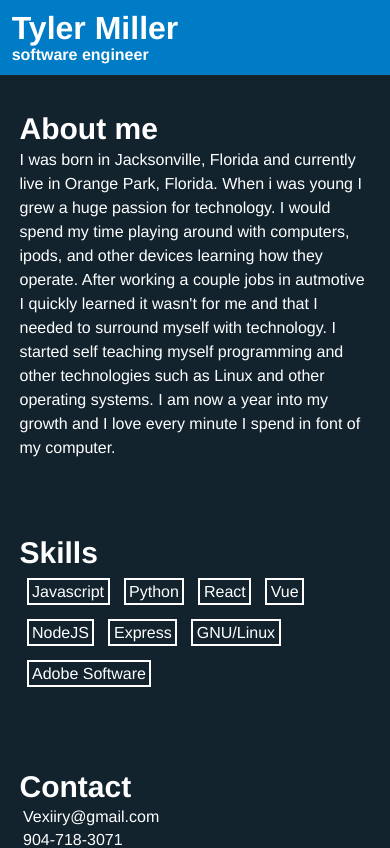
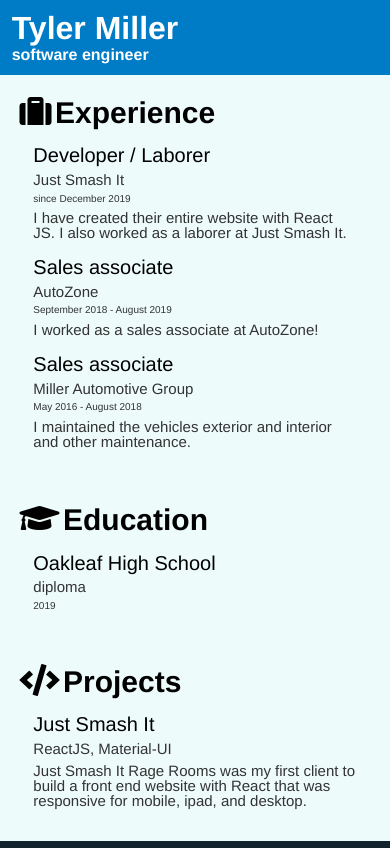
Before and after one commit to nuvallo/nuvallo.github.io, a Vue app in the folder client/: page / in a window 390 px wide. Shown: the top 848 px of the page. Built offline with nearby package versions, Linux system fonts and the light colour scheme.

Commit message:
added more icons in the content section

```diff
--- a/client/src/App.vue
+++ b/client/src/App.vue
@@ -64,7 +64,7 @@ export default {
 @media (max-width: 761px) {
   .grid {
     display: flex !important;
-    flex-direction: column !important;
+    flex-direction: column-reverse !important;
   }
 }
 #app {
--- a/client/src/components/Content.vue
+++ b/client/src/components/Content.vue
@@ -1,7 +1,10 @@
 <template>
   <div className="content-container">
       <div className="container">
-          <h1>Experience</h1>
+          <div className="content-icon-container">
+              <i class="fas fa-suitcase fa-2x"></i>
+              <h1>Experience</h1>
+          </div>
           <ul v-bind:key="experience.id" v-for="experience in experiences">
               <li><h2>{{experience.title}}</h2></li>
               <li><h3>{{experience.job}}</h3></li>
@@ -10,9 +13,10 @@
           </ul>
       </div>
       <div className="container">
-          <h1>
-              Education
-          </h1>
+          <div className="content-icon-container">
+              <i class="fas fa-graduation-cap fa-2x"></i>
+              <h1>Education</h1>
+          </div>
           <ul v-bind:key="education.id" v-for="education in educations">
               <li><h2>{{education.title}}</h2></li>
               <li><h3>{{education.degree}}</h3></li>
@@ -20,9 +24,10 @@
           </ul>
       </div>
        <div className="container">
-          <h1>
-             Projects
-          </h1>
+           <div className="content-icon-container">
+               <i class="fas fa-code fa-2x"></i>
+              <h1>Projects</h1>
+          </div>
           <ul v-bind:key="project.id" v-for="project in projects">
               <li><h2>{{project.title}}</h2></li>
               <li><h3>{{project.framework}}</h3></li>
@@ -40,6 +45,11 @@ export default {
 </script>
 
 <style>
+.content-icon-container {
+    display: flex;
+    flex-direction: row;
+}
+
 .content-container {
     background-color: #EEFBFB;
     width: 100%;
@@ -54,7 +64,8 @@ export default {
 
 .container h1 {
     font-size: 30px;
-    padding-bottom: 2%;
+    padding: 1%;
+
 }
 
 .container ul {
--- a/client/src/components/Sidebar.vue
+++ b/client/src/components/Sidebar.vue
@@ -1,10 +1,10 @@
 <template>
   <div className="sidebar-container">
-      <div className="box">
+      <div className="sidebar-box">
           <h1>About me</h1>
           <p>I was born in Jacksonville, Florida and currently live in Orange Park, Florida. When i was young I grew a huge passion for technology. I would spend my time playing around with computers, ipods, and other devices learning how they operate. After working a couple jobs in autmotive I quickly learned it wasn't for me and that I needed to surround myself with technology. I started self teaching myself programming and other technologies such as Linux and other operating systems. I am now a year into my growth and I love every minute I spend in font of my computer. </p>
       </div>
-      <div className="box">
+      <div className="sidebar-box">
           <h1>Skills</h1>
           <ul className="skills">
               <li>Javascript</li>
@@ -17,7 +17,7 @@
               <li>Adobe Software</li>
           </ul>
       </div>
-      <div className="box">
+      <div className="sidebar-box">
           <h1>Contact</h1>
           <ul>
               <li>Vexiiry@gmail.com</li>
@@ -54,24 +54,24 @@ export default {
     justify-content: center;
 }
 
-.box {
+.sidebar-box {
     padding: 17% 5%;
 }
 
-.box h1 {
+.sidebar-box h1 {
     font-size: 30px;
     margin-bottom: 1%;
 }
 
-.box ul {
+.sidebar-box ul {
     list-style: none;
 }
 
-.box ul li {
+.sidebar-box ul li {
     padding: 1%;
 }
 
-.box p {
+.sidebar-box p {
     line-height: 1.5;
 }
 
```
